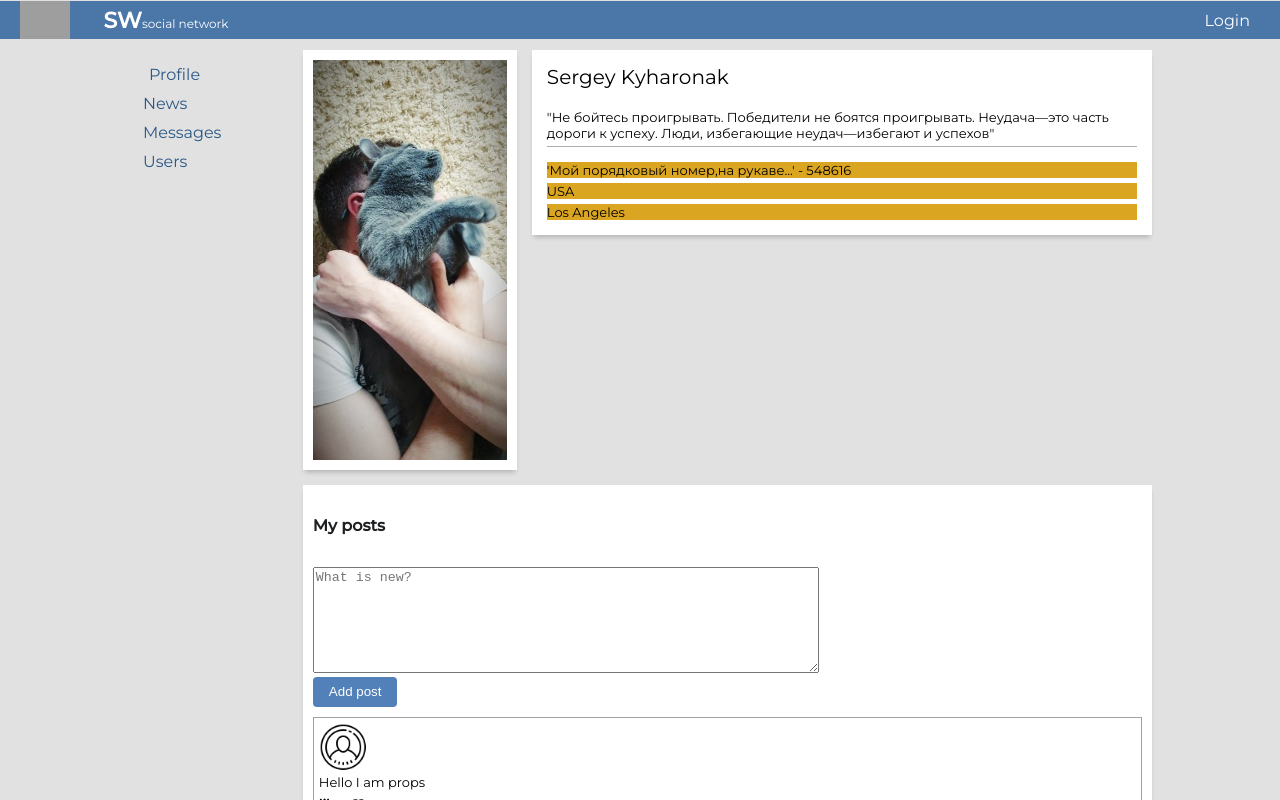
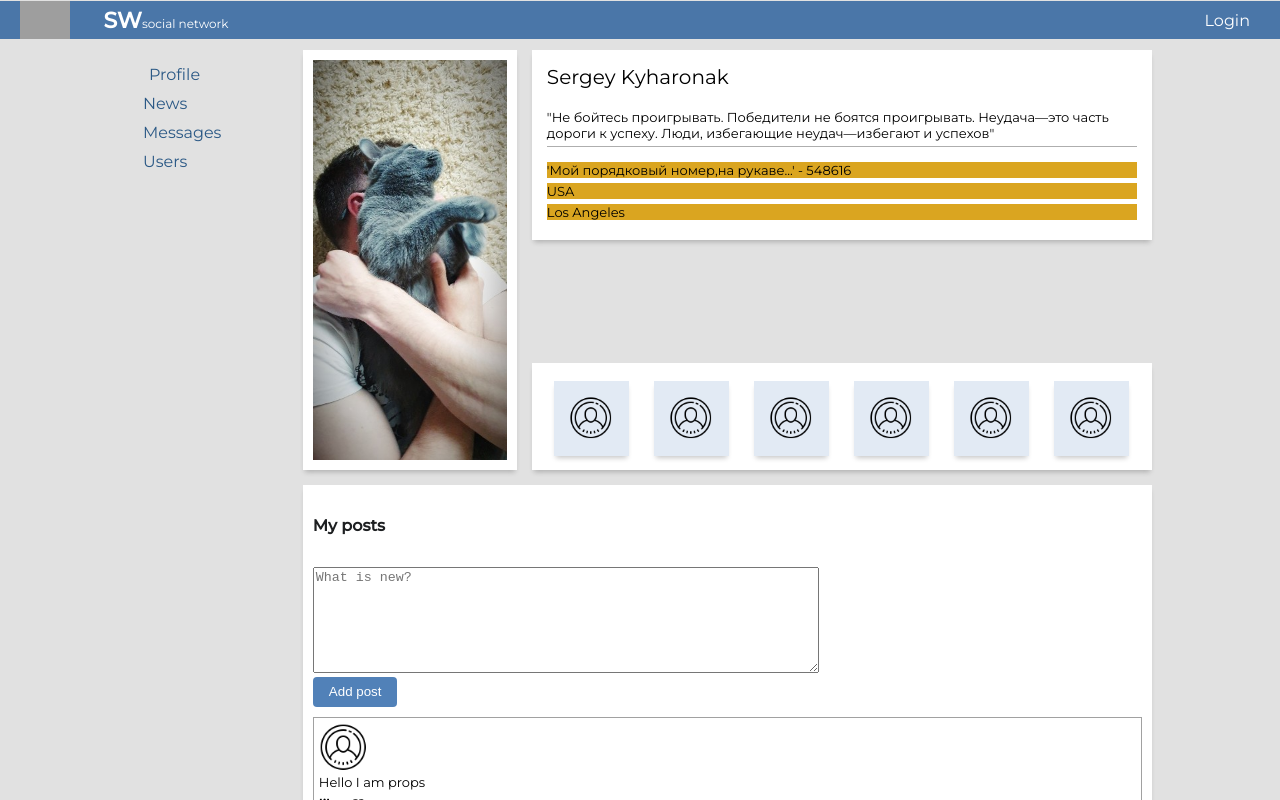
Before and after one commit to Sergey-lang/Social-TypeScript, a React (Create React App) app: page /profile in a window 1280 px wide. Shown: the top 800 px of the page. Built offline with nearby package versions, Linux system fonts and the light colour scheme; grey boxes are pictures that could not be loaded.

Commit message:
lesson 33 finished

```diff
--- a/src/App.tsx
+++ b/src/App.tsx
@@ -4,7 +4,7 @@ import Header from './component/Header/Header';
 import Navbar from './component/Navbar/Navbar';
 import Profile from './component/Profile/Profile';
 import Dialogs from './component/Dialogs/Dialogs';
-import {BrowserRouter, Route} from 'react-router-dom';
+import {Route} from 'react-router-dom';
 import {RootStateType} from './Redux/State';
 
 type AppPropsType = {
@@ -15,7 +15,6 @@ type AppPropsType = {
 
 function App(props: AppPropsType) {
     return (
-        <BrowserRouter>
         <div className='all_wrapper'>
             <Header/>
             <div className='app_wrapper'>
@@ -24,6 +23,7 @@ function App(props: AppPropsType) {
                        render={() => <Profile
                            profilePage={props.state.profilePage}
                            addNewPost={props.addNewPost}
+                           sidebar={props.state.sidebar}
                        />}
                 />
                 <Route path='/dialogs'
@@ -33,7 +33,7 @@ function App(props: AppPropsType) {
                        />}/>
             </div>
         </div>
-        </BrowserRouter>
+
     );
 }
 
--- a/src/Redux/State.tsx
+++ b/src/Redux/State.tsx
@@ -1,4 +1,5 @@
 import React from 'react';
+import {rerenderEntireTree} from '../render';
 
 export type MessageType = {
     id: number
@@ -23,6 +24,7 @@ export type DialogPageType = {
 export type RootStateType = {
     profilePage: ProfilePageType
     dialogPage: DialogPageType
+    sidebar:any
 }
 
 let state: RootStateType = {
@@ -50,7 +52,8 @@ let state: RootStateType = {
             {id: 5, message: 'Called though.'},
             {id: 6, message: 'Ha-ha-ha...come on.'},
         ]
-    }
+    },
+    sidebar:{}
 }
 
 
@@ -61,6 +64,7 @@ export const addNewPost = (postText: string) => {
         likeCount: 0
     }
     state.profilePage.posts.push(newPost)
+    rerenderEntireTree(state)
 }
 
 export const addNewMessage = (messageText: string) => {
@@ -68,5 +72,7 @@ export const addNewMessage = (messageText: string) => {
         id: 5,
         message: messageText
     }
+    state.dialogPage.messages.push(newMessage)
+    rerenderEntireTree(state)
 }
 export default state
--- a/src/component/Dialogs/Dialogs.tsx
+++ b/src/component/Dialogs/Dialogs.tsx
@@ -17,6 +17,7 @@ function Dialogs(props: DialogsPropsType) {
     let addMessage = () => {
         if (newMessageRef.current) {
             props.addNewMessage(newMessageRef.current.value)
+            newMessageRef.current.value = '';
         }
     }
 
--- a/src/component/Profile/MyPosts/AddPost/AddPost.tsx
+++ b/src/component/Profile/MyPosts/AddPost/AddPost.tsx
@@ -10,7 +10,9 @@ function AddPost(props: AddPostType) {
     let addPost = () => {
         if (newPostRef.current) {
             props.addNewPost(newPostRef.current.value)
+            newPostRef.current.value = '';
         }
+
     }
     return (
         <div className={style.add_new_posts}>
--- a/src/component/Profile/MyProfileInfo/MyProfileInfo.module.css
+++ b/src/component/Profile/MyProfileInfo/MyProfileInfo.module.css
@@ -1,7 +1,9 @@
 .profile_wrapper {
     grid-area: profile_wrapper;
     display: grid;
-    grid-template-areas: "profile_photo profile_info";
+    grid-template-areas:
+            "profile_photo profile_info"
+            "profile_photo sidebar";
     grid-template-columns: auto 1fr;
     grid-gap: 15px;
     font-size: 13px;
@@ -15,7 +17,7 @@
     align-self: center;
     justify-content: center;
     padding: 10px;
-    box-shadow: 0px 4px 5px -2px rgba(0,0,0,0.22);
+    box-shadow: 0px 4px 5px -2px rgba(0, 0, 0, 0.22);
     width: auto;
 }
 
@@ -25,18 +27,18 @@
 
 .profile_wrapper .profile_info {
     grid-area: profile_info;
-    grid-template-areas: "user_name" "status" "descriptions-wrapper";
+    grid-template-areas: "user_name" "status" "descriptions-wrapper" "friends";
     display: grid;
     grid-gap: 5px;
     padding: 10px;
     align-self: start;
     background: white;
     height: auto;
-    box-shadow: 0px 4px 5px -2px rgba(0,0,0,0.22);
+    box-shadow: 0px 4px 5px -2px rgba(0, 0, 0, 0.22);
 }
 
 .profile_wrapper .profile_info .user_name {
-    grid-area: user_name ;
+    grid-area: user_name;
     display: grid;
     font-size: 20px;
     padding: 5px;
@@ -62,7 +64,7 @@
     grid-template-rows: auto;
     grid-gap: 5px;
     padding: 5px;
-    max-height: 80px;
+    /*max-height: 80px;*/
 }
 
 .profile_info .descriptions_wrapper .description {
--- a/src/component/Profile/MyProfileInfo/MyProfileInfo.tsx
+++ b/src/component/Profile/MyProfileInfo/MyProfileInfo.tsx
@@ -1,8 +1,13 @@
 import React from 'react';
 import style from './MyProfileInfo.module.css';
 import avatar from './../../../asets/images/avatar.jpg';
+import Sidebar from './Sidebar/Sidebar';
 
-function MyProfileInfo() {
+type MyProfileInfoType = {
+    sidebar: any
+}
+
+function MyProfileInfo(props: MyProfileInfoType) {
     return (
         <div className={style.profile_wrapper}>
             <div className={style.profile_photo}>
@@ -10,13 +15,16 @@ function MyProfileInfo() {
             </div>
             <div className={style.profile_info}>
                 <div className={style.user_name}>Sergey Kyharonak</div>
-        <div className={style.status}>"Не бойтесь проигрывать. Победители не боятся проигрывать. Неудача—это часть дороги к успеху. Люди, избегающие неудач—избегают и успехов"</div>
+                <div className={style.status}>"Не бойтесь проигрывать. Победители не боятся проигрывать. Неудача—это
+                    часть дороги к успеху. Люди, избегающие неудач—избегают и успехов"
+                </div>
                 <div className={style.descriptions_wrapper}>
                     <div className={style.description}>'Мой порядковый номер,на рукаве...' - 548616</div>
                     <div className={style.description}>USA</div>
                     <div className={style.description}>Los Angeles</div>
                 </div>
             </div>
+            <Sidebar sidebar={props.sidebar}/>
         </div>
     )
 }
--- /dev/null
+++ b/src/component/Profile/MyProfileInfo/Sidebar/Sidebar.module.css
@@ -0,0 +1,27 @@
+.sidebar_wrapper {
+    display: flex;
+    flex-direction: row;
+    margin-top: 100px;
+    flex-wrap: wrap;
+    justify-content: space-around;
+    box-shadow: 0px 4px 5px -2px rgba(0, 0, 0, 0.22);
+    background: white;
+    align-items: center;
+    padding: 10px;
+}
+
+.sb_user_photo img {
+    display: flex;
+    width: 45px;
+    height: 45px;
+    align-items: center;
+    background-color: rgba(86, 131, 188, 0.17);
+    box-shadow: 0px 4px 5px -2px rgba(0, 0, 0, 0.22);
+    padding: 15px;
+    margin-top: 5px;
+}
+
+.sb_user_photo img:hover {
+    cursor: pointer;
+    background-color: #5f90dc;
+}
--- /dev/null
+++ b/src/component/Profile/MyProfileInfo/Sidebar/Sidebar.tsx
@@ -0,0 +1,22 @@
+import React from 'react';
+import style from './Sidebar.module.css';
+import userPhoto from './../../../../asets/images/user_photo.png'
+
+type SidebarPropsType = {
+    sidebar: any
+}
+
+function Sidebar(props: SidebarPropsType) {
+    return (
+        <div className={style.sidebar_wrapper}>
+            <div className={style.sb_user_photo}><img src={userPhoto}/></div>
+            <div className={style.sb_user_photo}><img src={userPhoto}/></div>
+            <div className={style.sb_user_photo}><img src={userPhoto}/></div>
+            <div className={style.sb_user_photo}><img src={userPhoto}/></div>
+            <div className={style.sb_user_photo}><img src={userPhoto}/></div>
+            <div className={style.sb_user_photo}><img src={userPhoto}/></div>
+        </div>
+    )
+}
+
+export default Sidebar;
--- a/src/component/Profile/Profile.tsx
+++ b/src/component/Profile/Profile.tsx
@@ -7,12 +7,13 @@ import {ProfilePageType} from '../../Redux/State';
 type ProfilePagePropsType = {
     profilePage: ProfilePageType
     addNewPost: (postText: string) => void
+    sidebar:any
 }
 
 function Profile(props: ProfilePagePropsType) {
     return (
         <div className={style.app_wrapper_content}>
-            <MyProfileInfo/>
+            <MyProfileInfo sidebar={props.sidebar}/>
             <MyPosts posts={props.profilePage.posts}
                      addNewPost={props.addNewPost}
             />
--- a/src/index.tsx
+++ b/src/index.tsx
@@ -1,19 +1,13 @@
 import React from 'react';
-import ReactDOM from 'react-dom';
 import './index.css';
-import App from './App';
 import * as serviceWorker from './serviceWorker';
-import state, {addNewMessage, addNewPost} from './Redux/State';
+import state from './Redux/State';
+import {rerenderEntireTree} from './render';
 
-ReactDOM.render(
-    <React.StrictMode>
-        <App state={state}
-             addNewPost={addNewPost}
-             addNewMessage={addNewMessage}
-        />
-    </React.StrictMode>,
-    document.getElementById('root')
-);
+rerenderEntireTree(state)
+
+
+
 
 // If you want your app to work offline and load faster, you can change
 // unregister() to register() below. Note this comes with some pitfalls.
--- /dev/null
+++ b/src/render.tsx
@@ -0,0 +1,19 @@
+import {addNewMessage, addNewPost, RootStateType} from './Redux/State';
+import ReactDOM from 'react-dom';
+import React from 'react';
+import {BrowserRouter} from 'react-router-dom';
+import App from './App';
+
+export const rerenderEntireTree = (state: RootStateType) => {
+    ReactDOM.render(
+        <React.StrictMode>
+            <BrowserRouter>
+                <App state={state}
+                     addNewPost={addNewPost}
+                     addNewMessage={addNewMessage}
+                />
+            </BrowserRouter>
+        </React.StrictMode>,
+        document.getElementById('root')
+    );
+}
```
Lines whose indentation alone changed are shown as unchanged.
